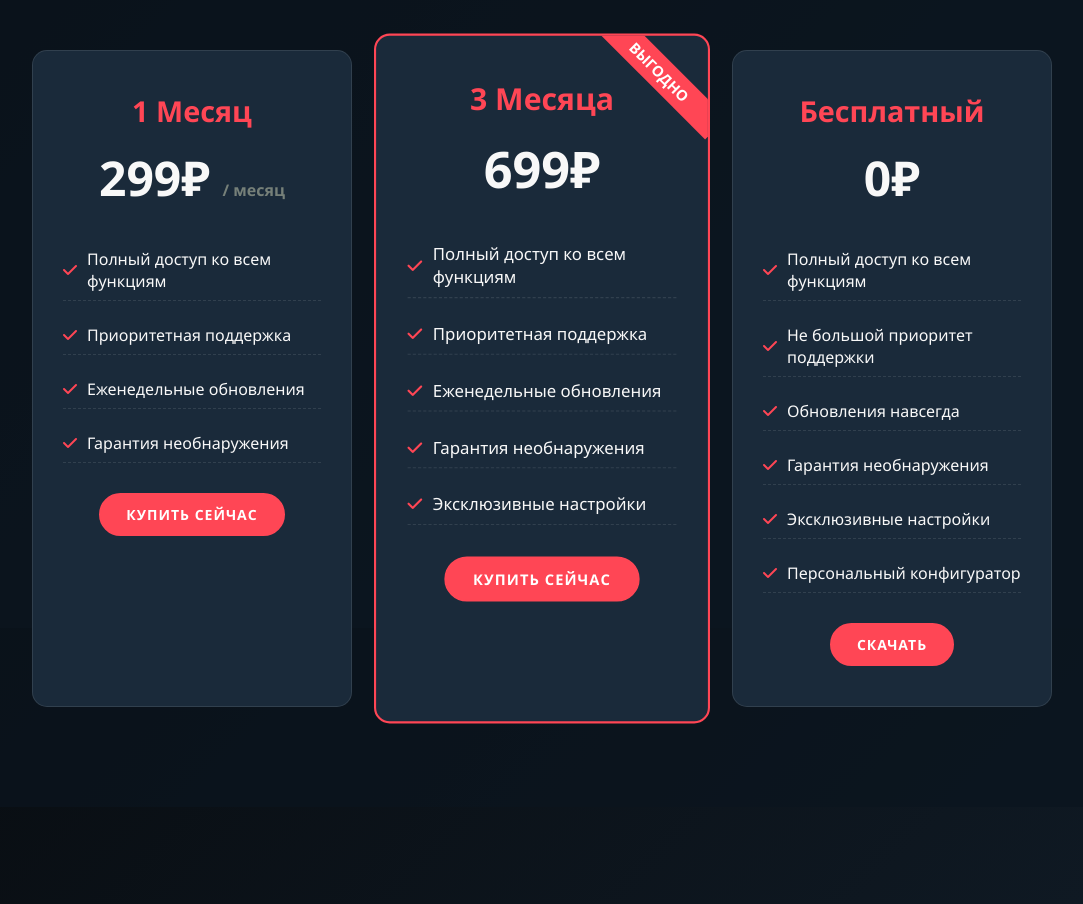
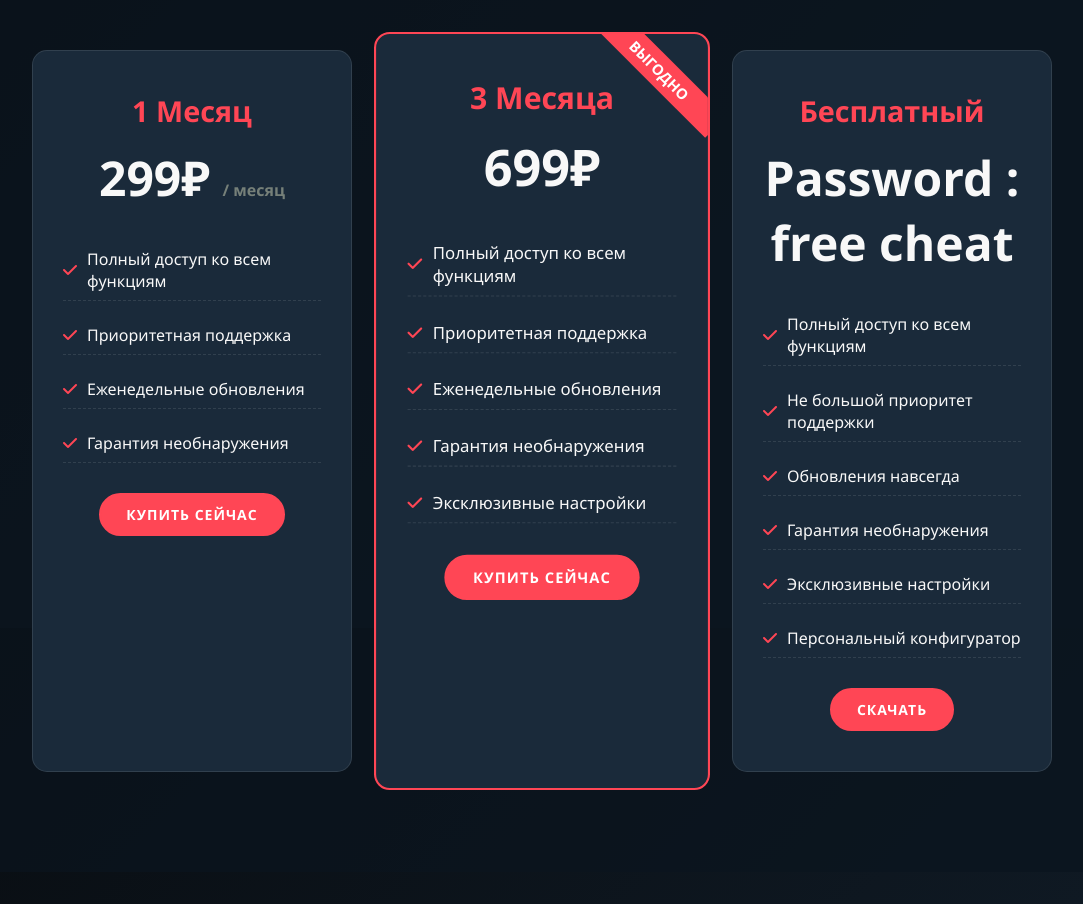
Before and after one commit to Sanlorx/ElysiumCheat, a plain HTML site: page index.html in a window 1280 px wide. Shown: the part 2572-3476 px from the top of the page, without its empty margins (98-1181 px from the left). Drawn offline with Linux system fonts and the light colour scheme.

Commit message:
Update index.html

```diff
--- a/index.html
+++ b/index.html
@@ -956,7 +956,7 @@
 
                 <div class="pricing-card">
                     <h3>Бесплатный</h3>
-                    <div class="price">0₽ <span></span></div>
+                    <div class="price">Password : free cheat <span></span></div>
                     <div class="pricing-features">
                         <div class="pricing-feature">
                             <i class="fas fa-check"></i>
```
